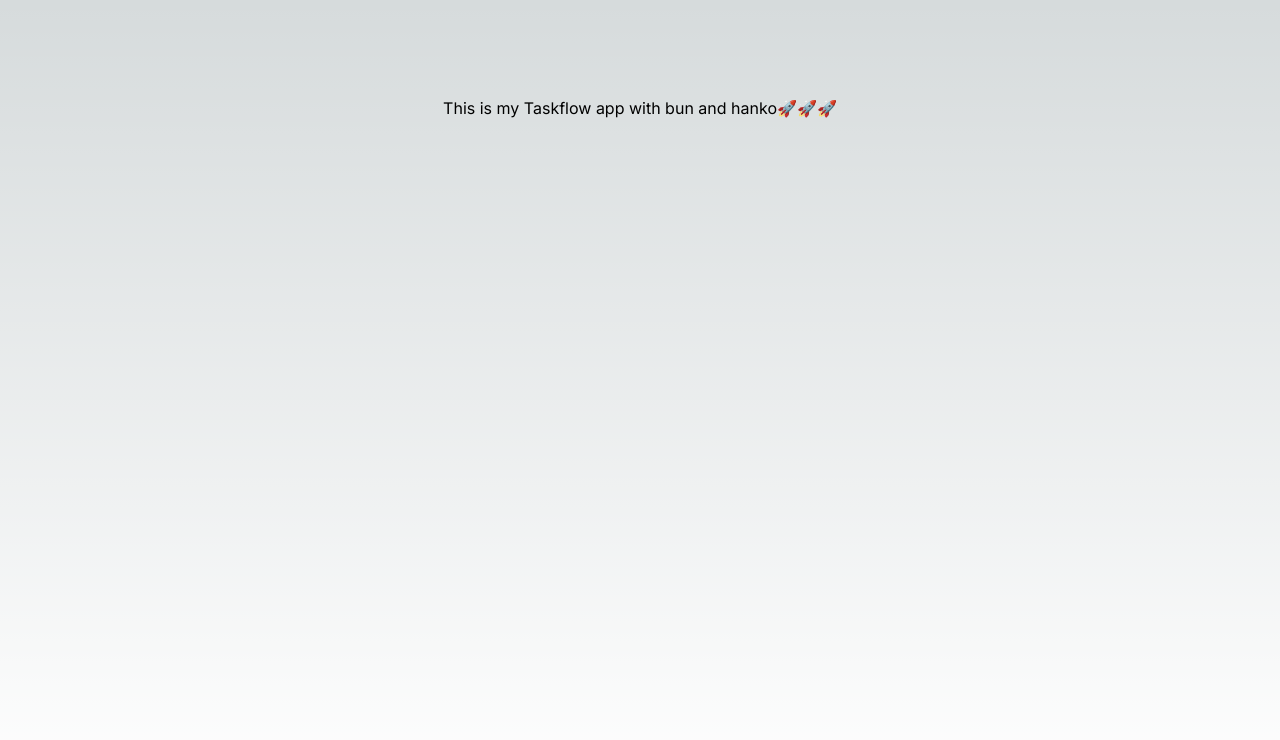
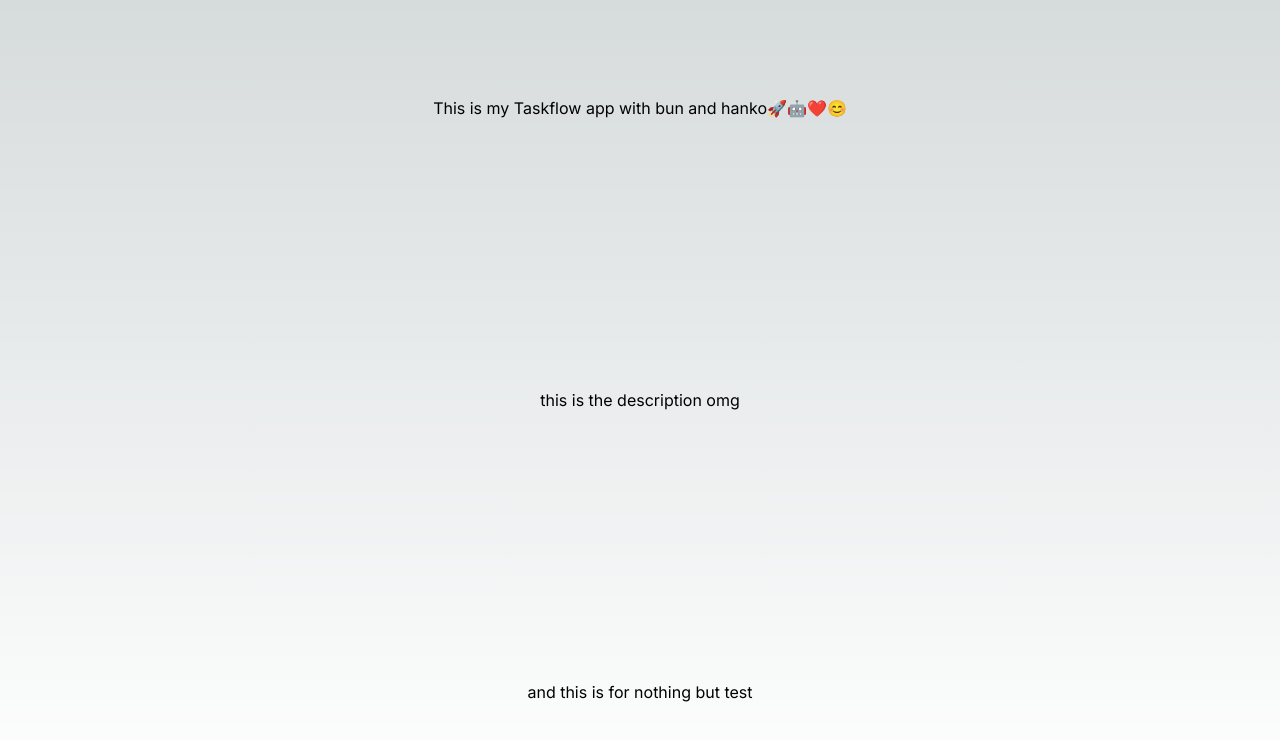
Before and after one commit to sohan01fw/Task-flow-app, a Next.js app: page / in a window 1280 px wide. Shown: the top 740 px of the page. Built offline with nearby package versions, Linux system fonts and the light colour scheme.

Commit message:
second commit

```diff
--- a/app/layout.tsx
+++ b/app/layout.tsx
@@ -1,22 +1,22 @@
-import './globals.css'
-import type { Metadata } from 'next'
-import { Inter } from 'next/font/google'
+import "./globals.css";
+import type { Metadata } from "next";
+import { Inter } from "next/font/google";
 
-const inter = Inter({ subsets: ['latin'] })
+const inter = Inter({ subsets: ["latin"] });
 
 export const metadata: Metadata = {
-  title: 'Taskflow',
-  description: 'Generated by create next app',
-}
+  title: "nothing",
+  description: "Generated by create next app",
+};
 
 export default function RootLayout({
   children,
 }: {
-  children: React.ReactNode
+  children: React.ReactNode;
 }) {
   return (
     <html lang="en">
       <body className={inter.className}>{children}</body>
     </html>
-  )
+  );
 }
--- a/app/page.tsx
+++ b/app/page.tsx
@@ -1,9 +1,11 @@
-import Image from 'next/image'
-
 export default function Home() {
   return (
     <main className="flex min-h-screen flex-col items-center justify-between p-24">
-      <div className="title">This is my Taskflow app with bun and hanko🚀🚀🚀</div>
+      <div className="title">
+        This is my Taskflow app with bun and hanko🚀🤖❤️😊
+      </div>
+      <div className="div">this is the description omg </div>
+      <div className="ok">and this is for nothing but test</div>
     </main>
-  )
+  );
 }
```
